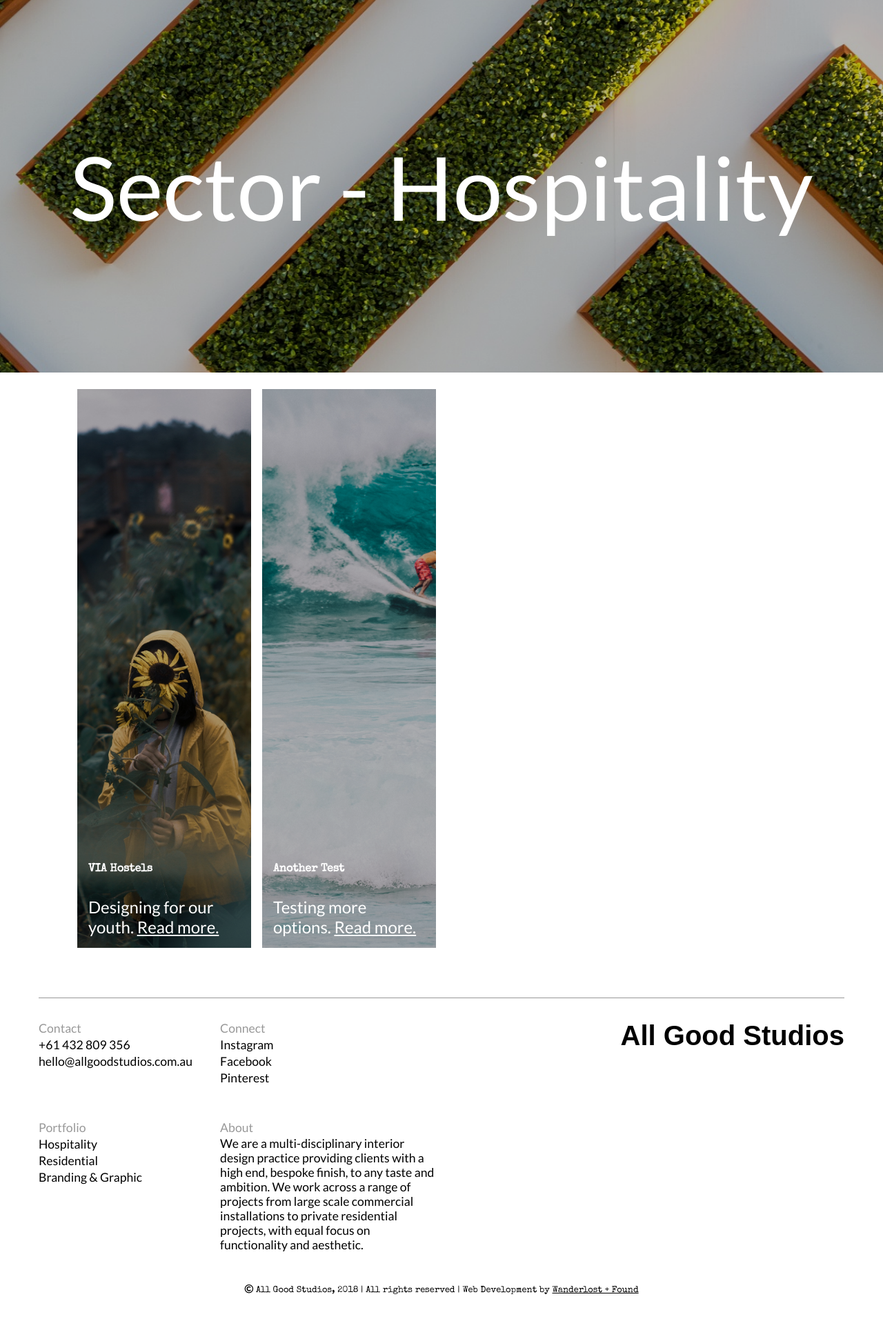
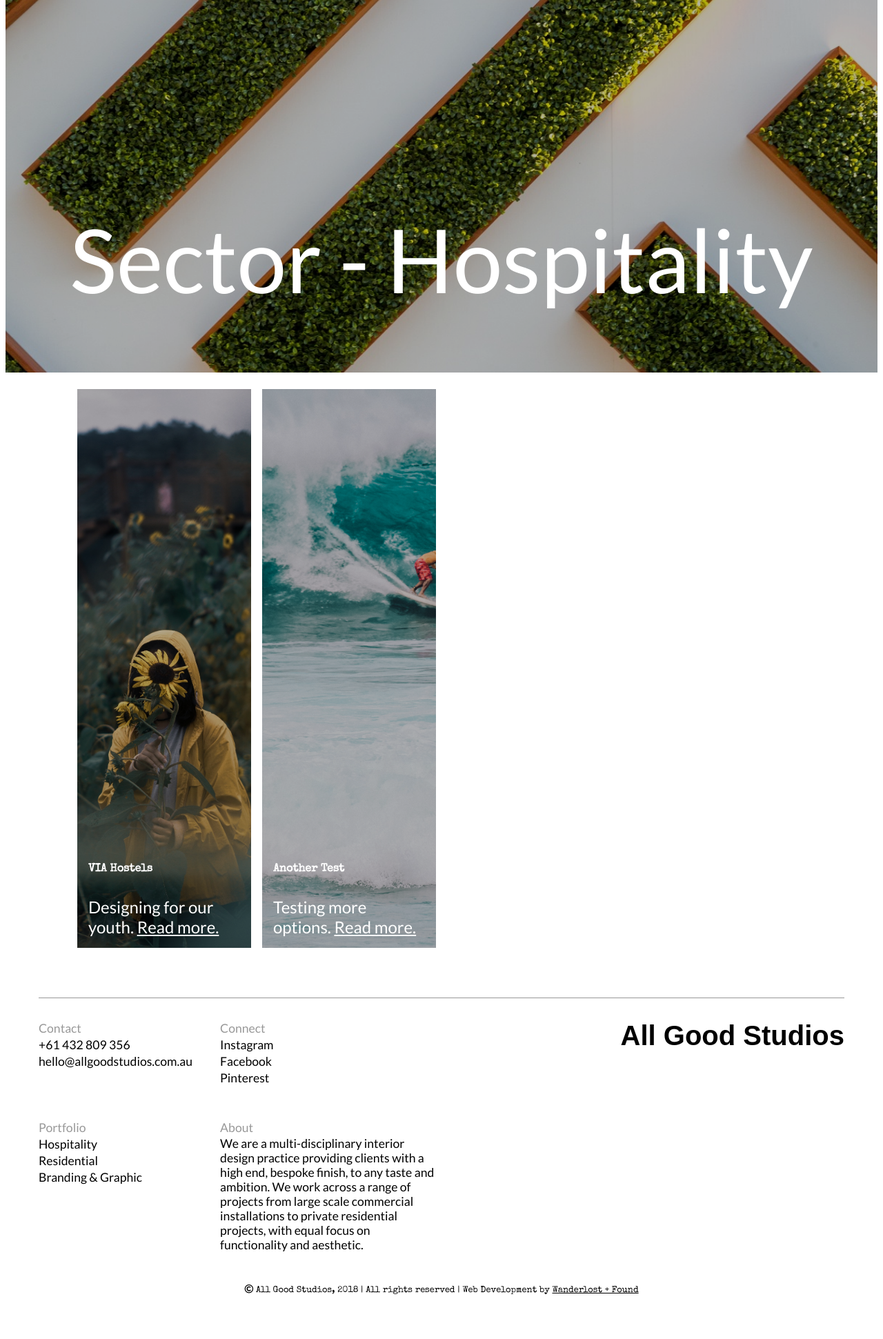
Before and after one commit to Wanderlostandfound/All-Good-Studios, a Jekyll site: the page built from hospitality.html, in a window 1280 px wide. Shown: the whole page at 69% size. Built offline with Jekyll 4.4.1, drawn with Linux system fonts in a browser that asks for light colours; nearby versions of some CDN libraries; some web fonts are replaced.

Commit message:
page title

```diff
--- a/_includes/mini-hero.html
+++ b/_includes/mini-hero.html
@@ -1,10 +1,12 @@
 <section class="hero">
-  <div class="grid-middle-center mini-hero position-relative background-black">
+  <div class="mini-hero position-relative background-black">
     <div class="short-parallax position-absolute">
     </div>
 
-      <div class="grid-middle-center position-relative">
-        <p class="page-title">{{page.title}}</p>
+      <div class="page-title position-absolute">
+
+        <p class="">{{page.title}}</p>
+
       </div>
 
   </div>
--- a/styles/styles.css
+++ b/styles/styles.css
@@ -159,6 +159,9 @@
 .page-title {
   font-size: 8rem;
   color: white;
+  width: 100%;
+  text-align: center;
+  bottom: 5.5rem;
 }
 
 /* ----- TILE GALLERY STYLES ----- */
```
Also changed, not shown: 2 other files.
